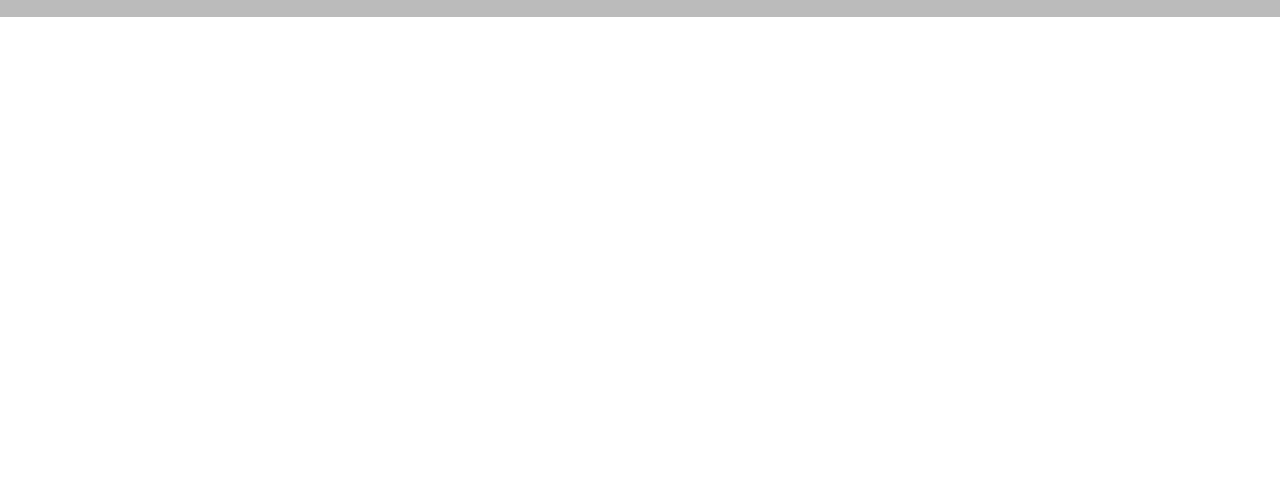
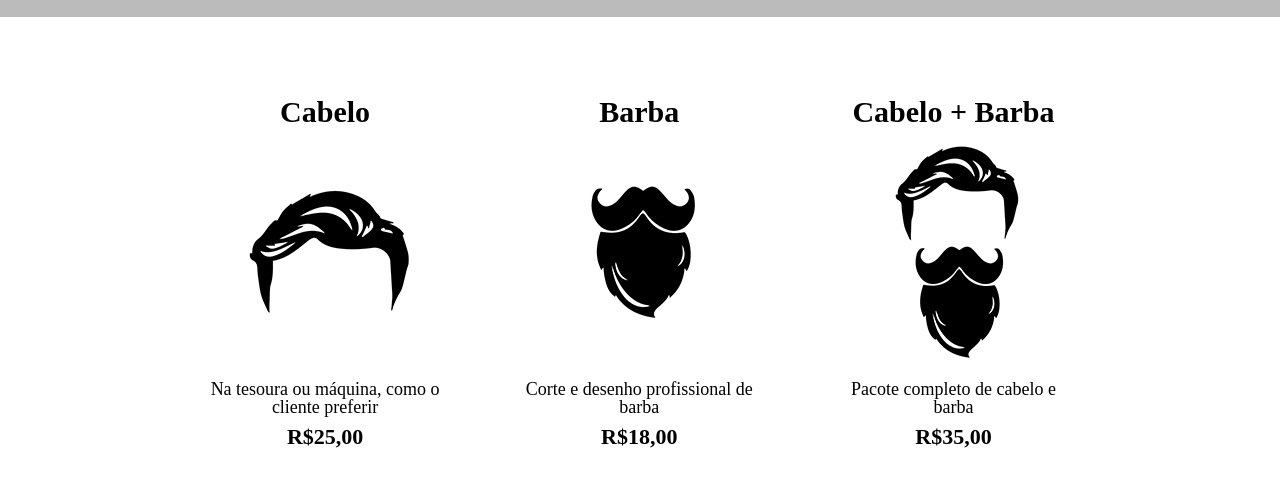
Before and after one commit to leogrocha/AluraBarbearia, a plain HTML site: page index.html in a window 1280 px wide. Shown: the part 276-762 px from the top of the page. Drawn offline with Linux system fonts and the light colour scheme.

Commit message:
Main da pagina

```diff
--- a/index.html
+++ b/index.html
@@ -24,6 +24,29 @@
                 </nav>
             </div>
         </header>
+        <main>
+            <ul class="produtos">
+                <li>
+                    <h2>Cabelo</h2>
+                    <img src="imagens/cabelo.jpg">
+                    <p class="produto-descricao">Na tesoura ou  máquina, como o cliente preferir</p>
+                    <p class="produto-preco">R$25,00</p>
+                </li>
+                <li>
+                    <h2>Barba</h2>
+                    <img src="imagens/barba.jpg">
+                    <p class="produto-descricao">Corte e desenho profissional de barba</p>
+                    <p class="produto-preco">R$18,00</p>
+                </li>
+                <li>
+                    <h2>Cabelo + Barba</h2>
+                    <img src="imagens/cabelo+barba.jpg">
+                    <p class="produto-descricao">Pacote completo de cabelo e barba</p>
+                    <p class="produto-preco">R$35,00</p>
+                </li>
+
+            </ul>
+        </main>
 
 </body>
 </html>
--- a/style.css
+++ b/style.css
@@ -27,3 +27,35 @@ nav a {
     font-size: 22px;
     text-decoration: none;
 }
+
+.produtos {
+    width: 940px;
+    margin: 0 auto;
+    padding: 50px 0;
+}
+
+
+.produtos li {
+    display: inline-block;
+    text-align: center;
+    width: 30%;
+    vertical-align: top;
+    margin: 0 1.5%;
+    padding: 30px 20px;
+    box-sizing: border-box;
+}
+
+.produtos h2 {
+    font-size: 30px;
+    font-weight: bold;
+}
+
+.produto-preco {
+    font-size: 22px;
+    font-weight: bold;
+    margin-top: 10px;
+}
+
+.produto-descricao {
+    font-size: 18px;
+}
```
